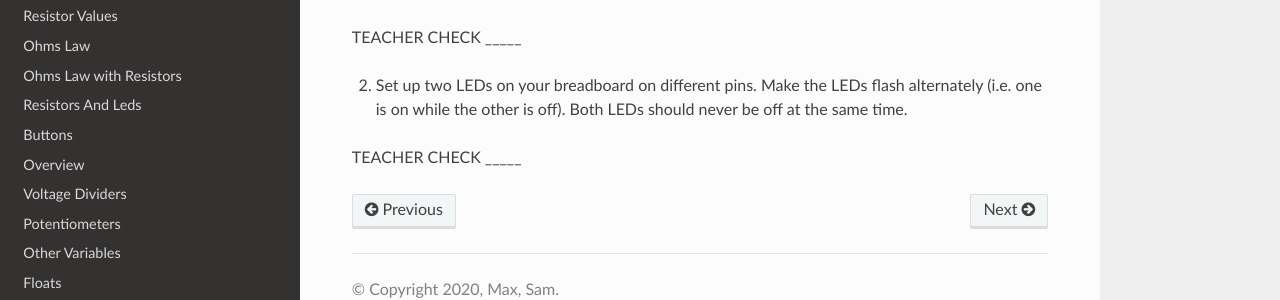
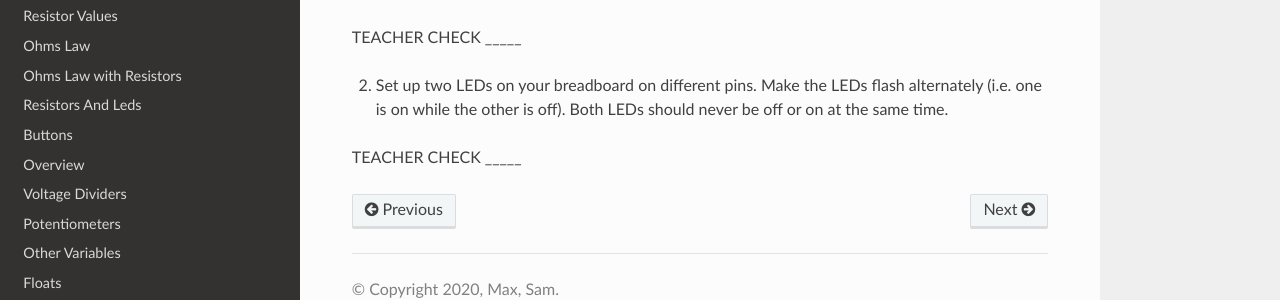
Before and after one commit to maxtkc/mvths-wiki, a Sphinx documentation site: the page built from docs/012-loops.rst, in a window 1280 px wide. Shown: the part 414-714 px from the top of the page. Built offline with Sphinx 7.4.7 and the Read the Docs theme 2.0.0, drawn with Linux system fonts in a browser that asks for light colours; pages that are not in the unit, such as notebooks, are missing from menus.

```diff
--- a/docs/012-loops.rst
+++ b/docs/012-loops.rst
@@ -15,6 +15,6 @@ Code
 
 TEACHER CHECK \_\_\_\_\_
 
-2. Set up two LEDs on your breadboard on different pins. Make the LEDs flash alternately (i.e. one is on while the other is off). Both LEDs should never be off at the same time.
+2. Set up two LEDs on your breadboard on different pins. Make the LEDs flash alternately (i.e. one is on while the other is off). Both LEDs should never be off or on at the same time.
 
 TEACHER CHECK \_\_\_\_\_
```
